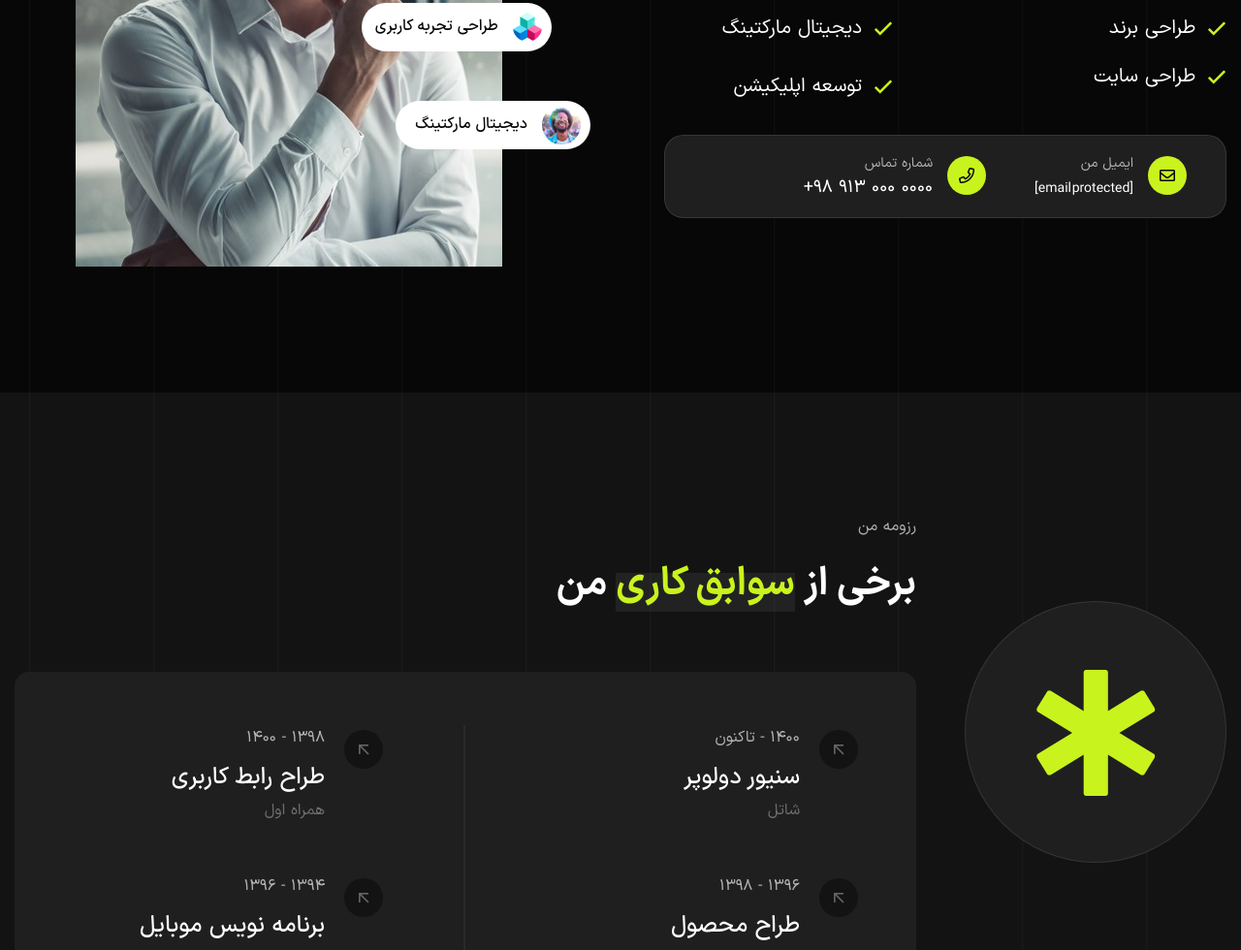
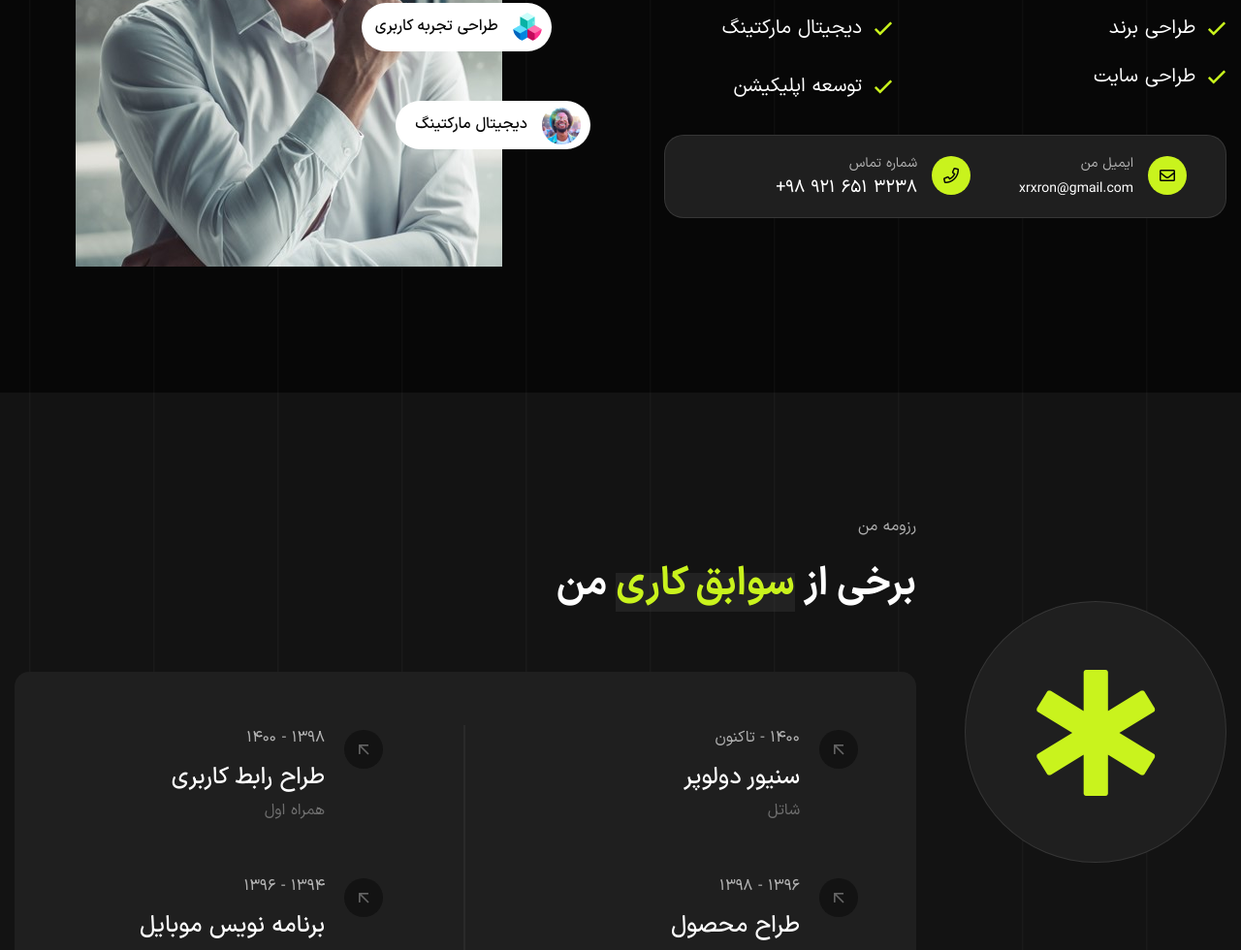
Before and after one commit to AloCarDasli/-, a plain HTML site: page index.html in a window 1280 px wide. Shown: the part 1078-2058 px from the top of the page at 97% size. Drawn offline with Linux system fonts and the light colour scheme; animation ran at ten frames a second.

Commit message:
Update index.html

```diff
--- a/index.html
+++ b/index.html
@@ -300,14 +300,14 @@
                                         <i class="far fa-envelope"></i>
                                         <div class="content">
                                             <span>ایمیل من</span><br>
-                                            <a href="/cdn-cgi/l/email-protection#e3909693938c9197a3848e828a8fcd808c8e"><span class="__cf_email__" data-cfemail="e2919792928d9096a2858f838b8ecc818d8f">[email&#160;protected]</span></a>
+                                            <a href="/cdn-cgi/l/email-protection#e3909693938c9197a3848e828a8fcd808c8e"><span class="__cf_email__" data-cfemail="e2919792928d9096a2858f838b8ecc818d8f">xrxron@gmail.com</span></a>
                                         </div>
                                     </div>
                                     <div class="info-box-item">
                                         <i class="far fa-phone"></i>
                                         <div class="content">
                                             <span>شماره تماس</span><br>
-                                            <a href="callto:+989130000000" class="phone-number">0000 000 913 98+</a>
+                                            <a href="callto:+989216513238" class="phone-number">3238 651 921 98+</a>
                                         </div>
                                     </div>
                                 </div>
```
